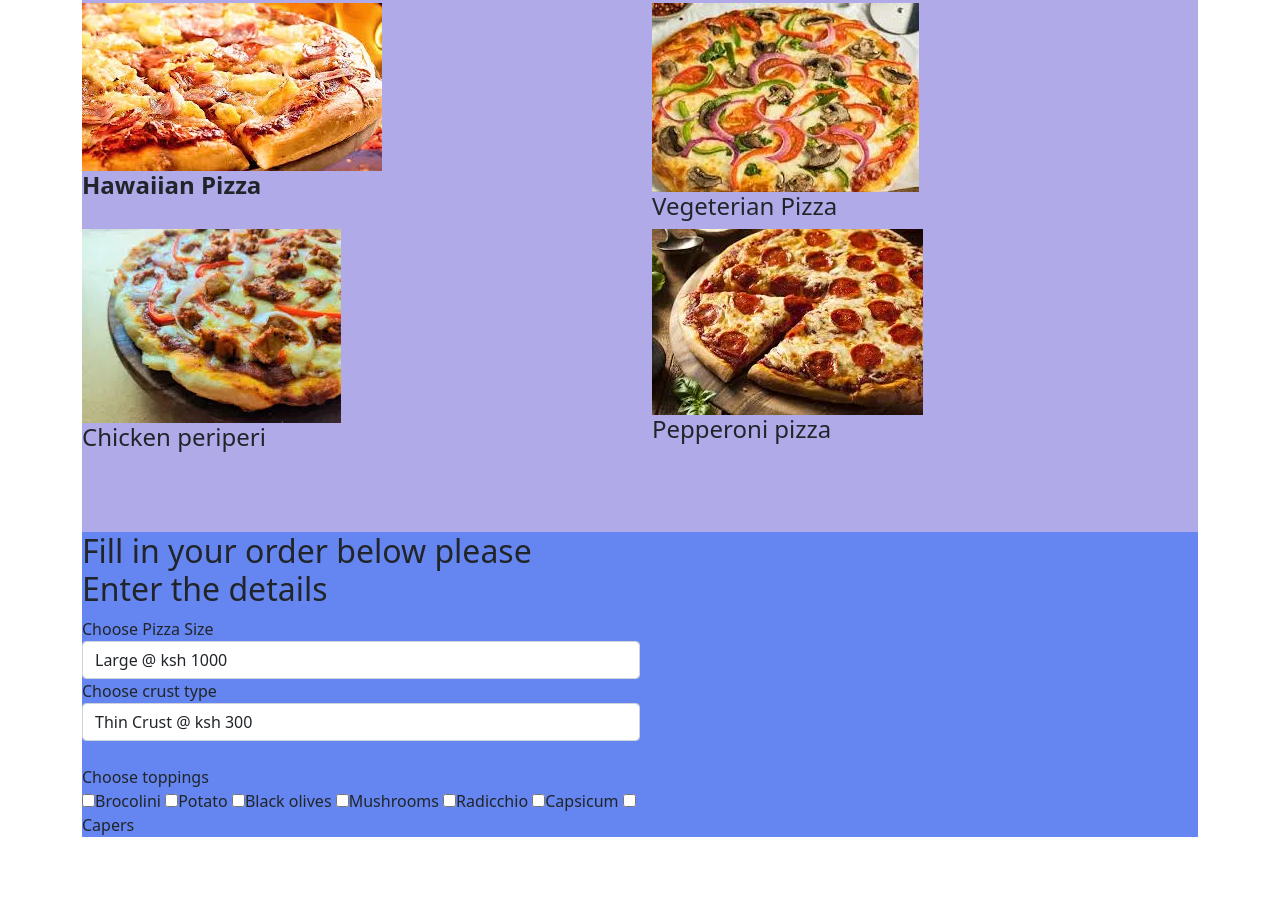
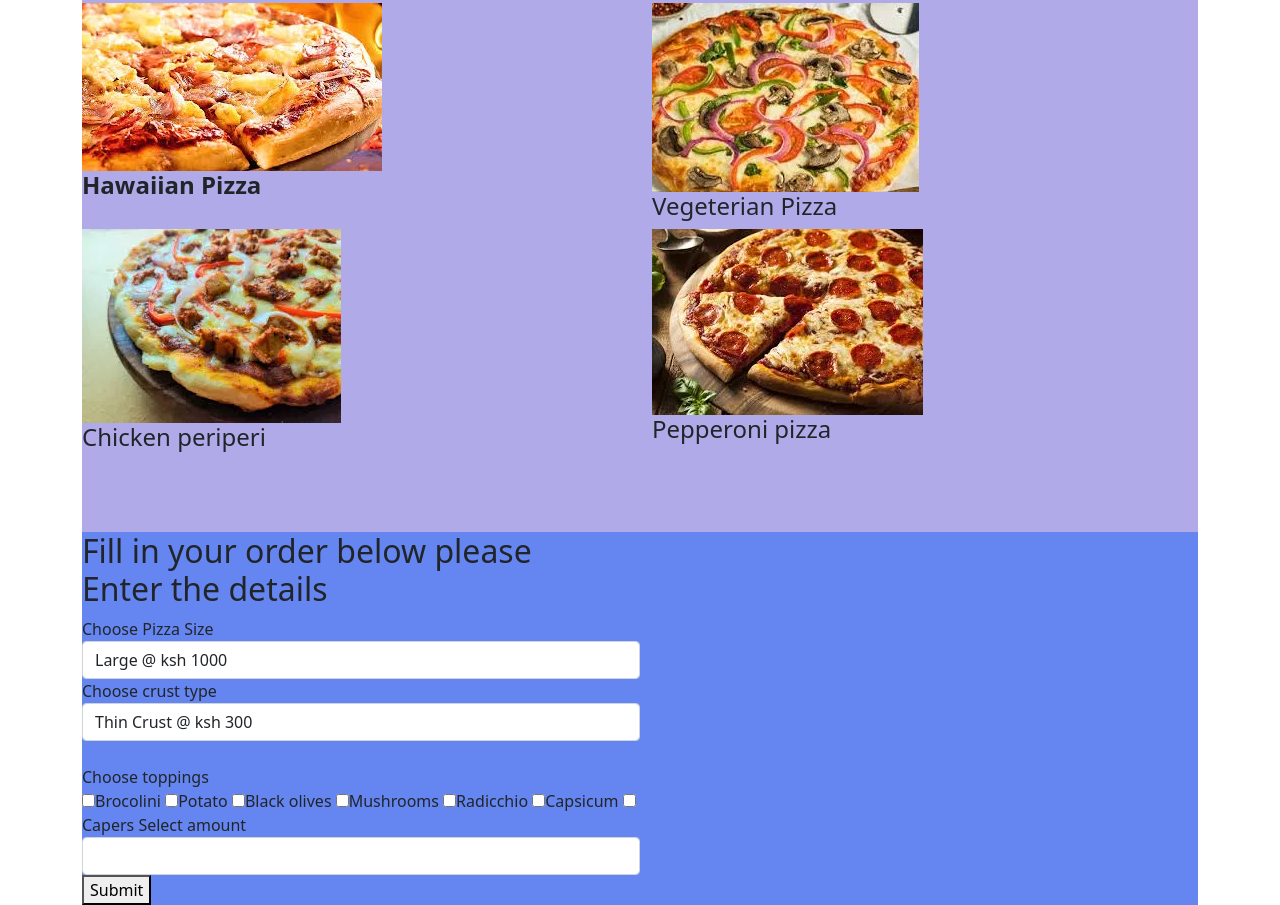
Before and after one commit to shantel-dev/pizza-place, a plain HTML site: page index.html in a window 1280 px wide. Shown: the part 268-1173 px from the top of the page. Before the commit the page ends 1105 px from the top, so only its background shows below. Drawn offline with nearby package versions, Linux system fonts and the light colour scheme.

Commit message:
Enable user to select the amount of pizza they would like.

```diff
--- a/index.html
+++ b/index.html
@@ -81,6 +81,12 @@
                     <input value="100" type="checkbox" id="desiredtoppings">Radicchio
                     <input value="100" type="checkbox" id="desiredtoppings">Capsicum
                     <input value="100" type="checkbox" id="desiredtoppings">Capers
+
+
+                    <label for="">Select amount</label>
+                    <input class="form-control form-group" type="text" id="number">
+                    <button name="button" type="submit" id="submit" value="Check-out"
+                        onclick="calcTotalPrice()">Submit</button>
                 </form>
             </div>
         </div>
```
